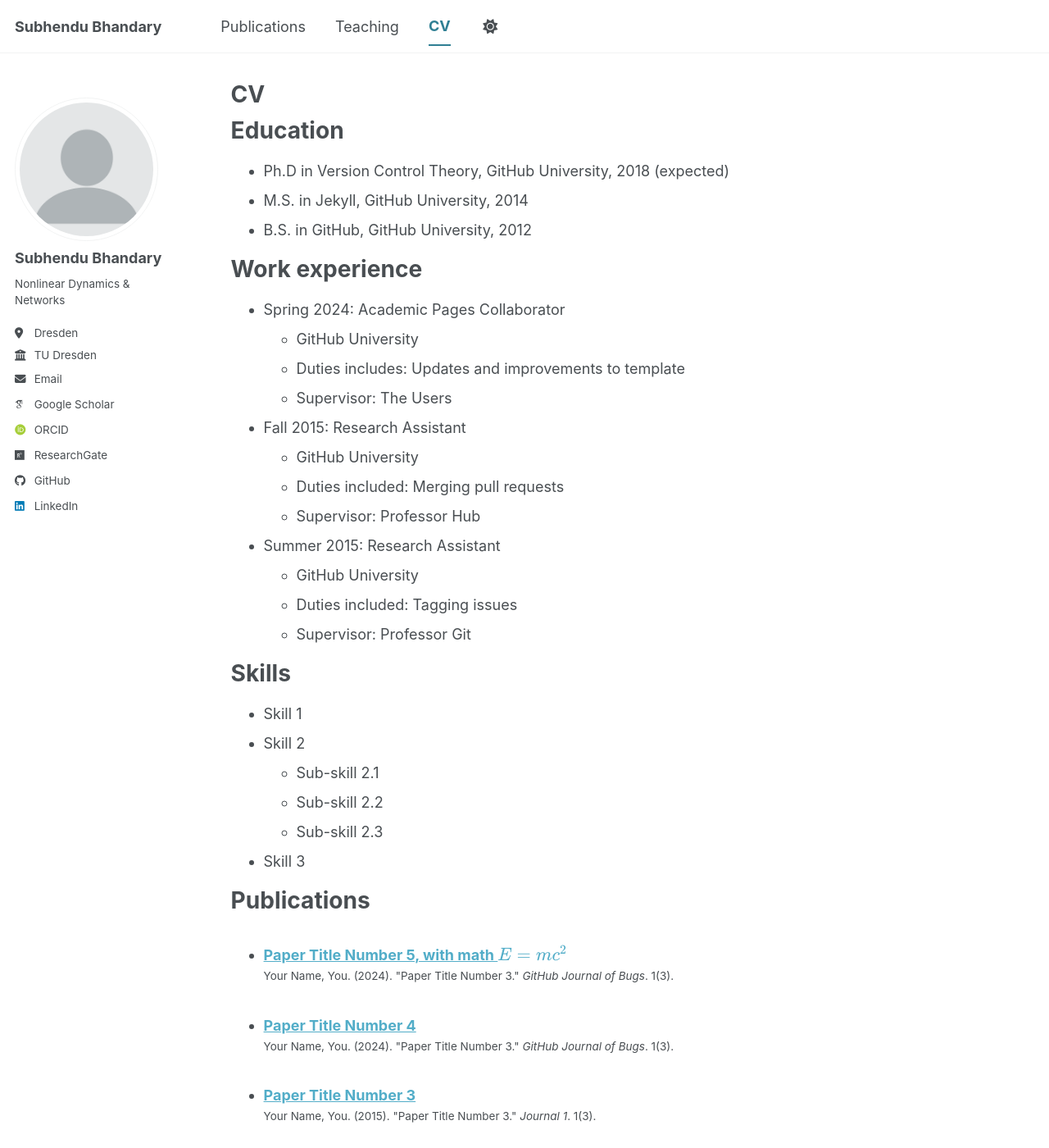
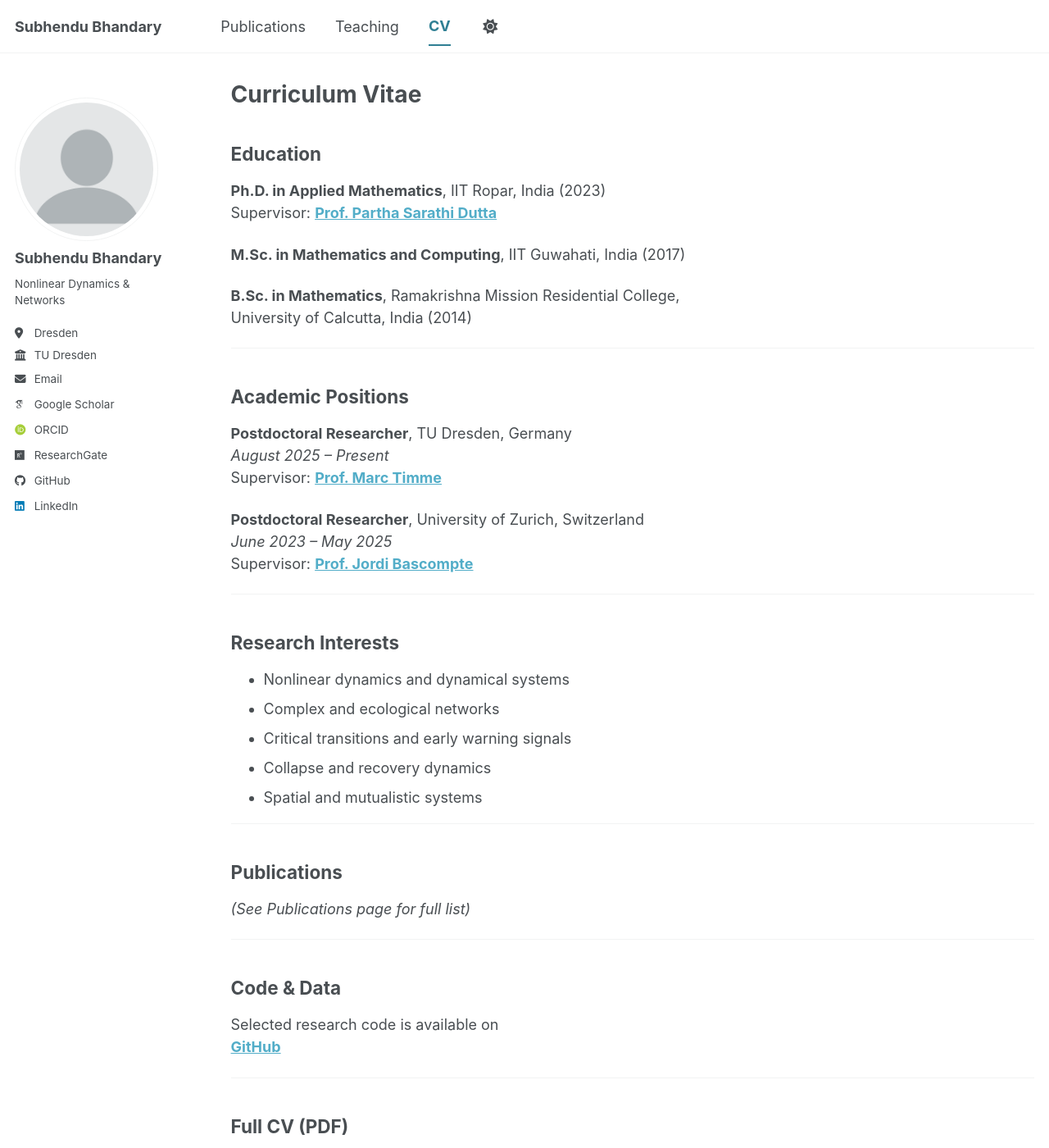
Before and after one commit to subhendu-math/subhendu-math.github.io, a Jekyll site: the page built from _pages/cv.md, in a window 1280 px wide and 1400 px high. Shown: the whole window at 82% size. Built offline with Jekyll 4.4.1, drawn with Linux system fonts in a browser that asks for light colours; some web fonts are replaced; a script bundle is joined from its source files by our own code; library files that are not in the unit come from our copies; some of the changed text lies outside the part shown.

Commit message:
Update cv.md

```diff
--- a/_pages/cv.md
+++ b/_pages/cv.md
@@ -1,64 +1,59 @@
 ---
 layout: archive
-title: "CV"
+title: "Curriculum Vitae"
 permalink: /cv/
 author_profile: true
 redirect_from:
-  - /resume
+  - /resume/
 ---
 
 {% include base_path %}
 
-Education
-======
-* Ph.D in Version Control Theory, GitHub University, 2018 (expected)
-* M.S. in Jekyll, GitHub University, 2014
-* B.S. in GitHub, GitHub University, 2012
+## Education
 
-Work experience
-======
-* Spring 2024: Academic Pages Collaborator
-  * GitHub University
-  * Duties includes: Updates and improvements to template
-  * Supervisor: The Users
+**Ph.D. in Applied Mathematics**, IIT Ropar, India (2023)
+Supervisor: **[Prof. Partha Sarathi Dutta](https://mathbio.iitrpr.ac.in/)**
 
-* Fall 2015: Research Assistant
-  * GitHub University
-  * Duties included: Merging pull requests
-  * Supervisor: Professor Hub
+**M.Sc. in Mathematics and Computing**, IIT Guwahati, India (2017)
 
-* Summer 2015: Research Assistant
-  * GitHub University
-  * Duties included: Tagging issues
-  * Supervisor: Professor Git
+**B.Sc. in Mathematics**, Ramakrishna Mission Residential College,
+University of Calcutta, India (2014)
 
-Skills
-======
-* Skill 1
-* Skill 2
-  * Sub-skill 2.1
-  * Sub-skill 2.2
-  * Sub-skill 2.3
-* Skill 3
+---
 
-Publications
-======
-  <ul>{% for post in site.publications reversed %}
-    {% include archive-single-cv.html %}
-  {% endfor %}</ul>
+## Academic Positions
 
-Talks
-======
-  <ul>{% for post in site.talks reversed %}
-    {% include archive-single-talk-cv.html  %}
-  {% endfor %}</ul>
+**Postdoctoral Researcher**, TU Dresden, Germany
+*August 2025 – Present*
+Supervisor: **[Prof. Marc Timme](https://cfaed.tu-dresden.de/cfnd-about)**
 
-Teaching
-======
-  <ul>{% for post in site.teaching reversed %}
-    {% include archive-single-cv.html %}
-  {% endfor %}</ul>
+**Postdoctoral Researcher**, University of Zurich, Switzerland
+*June 2023 – May 2025*
+Supervisor: **[Prof. Jordi Bascompte](https://www.bascompte.net/)**
 
-Service and leadership
-======
-* Currently signed in to 43 different slack teams
+---
+
+## Research Interests
+- Nonlinear dynamics and dynamical systems
+- Complex and ecological networks
+- Critical transitions and early warning signals
+- Collapse and recovery dynamics
+- Spatial and mutualistic systems
+
+---
+
+## Publications
+*(See Publications page for full list)*
+
+---
+
+## Code & Data
+Selected research code is available on
+**[GitHub](https://github.com/subhendu-math)**
+
+---
+
+## Full CV (PDF)
+
+A complete PDF version of my CV is available
+**[here](files/CV.pdf)**.
```
